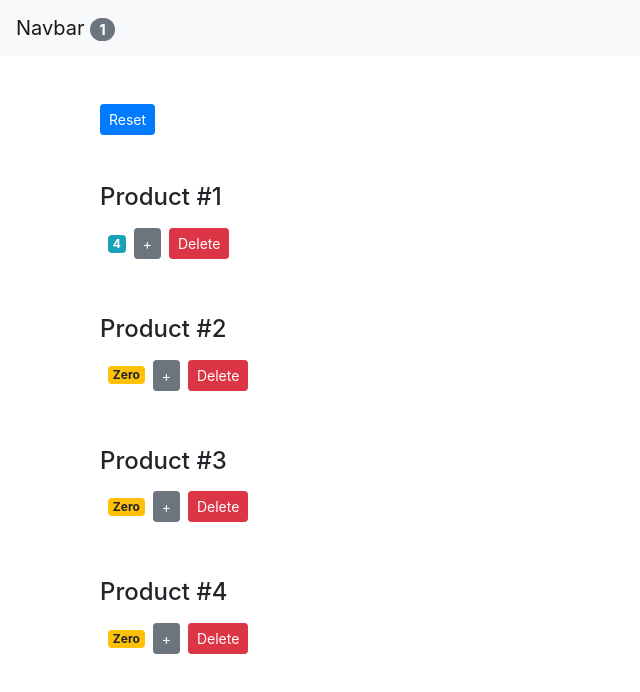
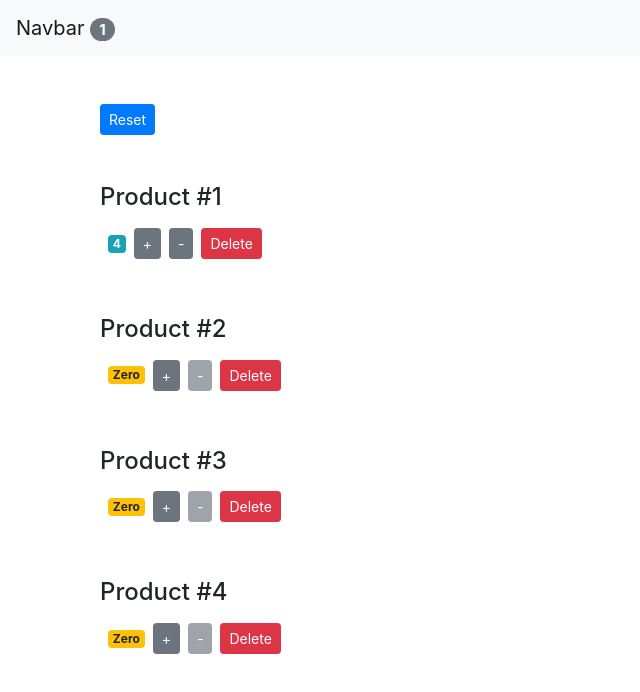
Before and after one commit to reginabattle/cart-react, a React (Create React App) app: page / in a window 1280 px wide. Shown: the top 692 px of the page, without its empty margins (0-640 px from the left). Built offline with nearby package versions, Linux system fonts and the light colour scheme.

Commit message:
Redo decrement button

```diff
--- a/src/App.js
+++ b/src/App.js
@@ -13,10 +13,23 @@
 	}
 
 	handleIncrement = counter => {
-		const counters = [...this.state.counters];// Clone counters array
+		// Clone counters array
+		const counters = [...this.state.counters];
+
+		// Get counter
 		const index = counters.indexOf(counter);
-		counters[index] = {...counter} // Clone counter object (agrument recieved)
+
+		// Clone counter object (agrument recieved)
+		counters[index] = {...counter}
 		counters[index].value++;
+		this.setState({ counters })
+	}
+
+	handleDecrement = counter => {
+		const counters = [...this.state.counters];
+		const index = counters.indexOf(counter);
+		counters[index] = {...counter}
+		counters[index].value--;
 		this.setState({ counters })
 	}
 
@@ -44,7 +57,12 @@
 			<React.Fragment>
 				<Nav totalCounters={this.state.counters.filter(c => c.value > 0).length} />
 				<main className="container">
-					<Counters counters={this.state.counters} onReset={this.handleReset} onIncrement={this.handleIncrement} onDelete={this.handleDelete} />
+					<Counters
+						counters={this.state.counters}
+						onReset={this.handleReset}
+						onIncrement={this.handleIncrement}
+						onDecrement={this.handleDecrement}
+						onDelete={this.handleDelete} />
 				</main>
 			</React.Fragment>
 		);
--- a/src/components/counter.js
+++ b/src/components/counter.js
@@ -3,16 +3,25 @@
 class Counter extends Component {
 	render() {
 		//console.log('props', this.props);
-
 		return (
 			<div className="container pt-5">
 				{ this.props.children }
 
 				<span className={ this.getBadgeClasses() }>{ this.formatCount() }</span>
 
-				<button onClick={() => this.props.onIncrement(this.props.counter)} className="btn btn-secondary btn-sm">+</button>
 
-				<button onClick={() => this.props.onDelete(this.props.counter.id)}className="btn btn-danger btn-sm m-2">Delete</button>
+				<button
+					className="btn btn-secondary btn-sm"
+					onClick={() => this.props.onIncrement(this.props.counter)}>+</button>
+
+				<button
+					className="btn btn-secondary btn-sm m-2"
+					onClick={() => this.props.onDecrement(this.props.counter)}
+					disabled={this.props.counter.value === 0 ? 'disabled' : ''}>-</button>
+
+				<button
+					className="btn btn-danger btn-sm"
+					onClick={() => this.props.onDelete(this.props.counter.id)}>Delete</button>
 			</div>
 		);
 	}
@@ -24,7 +33,7 @@
 		return classes;
 	};
 
-	// Check the value of the value property
+	// Check the value
 	formatCount() {
 		const { value } = this.props.counter;
 		return value === 0 ? 'Zero' : value;
--- a/src/components/counters.js
+++ b/src/components/counters.js
@@ -4,7 +4,7 @@
 class Counters extends Component {
 	render() {
 
-		const { onReset, counters, onDelete, onIncrement } = this.props;
+		const { onReset, counters, onDelete, onIncrement, onDecrement } = this.props;
 
 		return (
 			<div>
@@ -13,7 +13,7 @@
 				</div>
 
 				{counters.map(counter => (
-					<Counter key={counter.id} onDelete={onDelete} onIncrement={onIncrement} counter={counter}>
+					<Counter key={counter.id} onDelete={onDelete} onIncrement={onIncrement} onDecrement={onDecrement} counter={counter}>
 						<h4>Product #{counter.id}</h4>
 					</Counter>
 				))}
```
